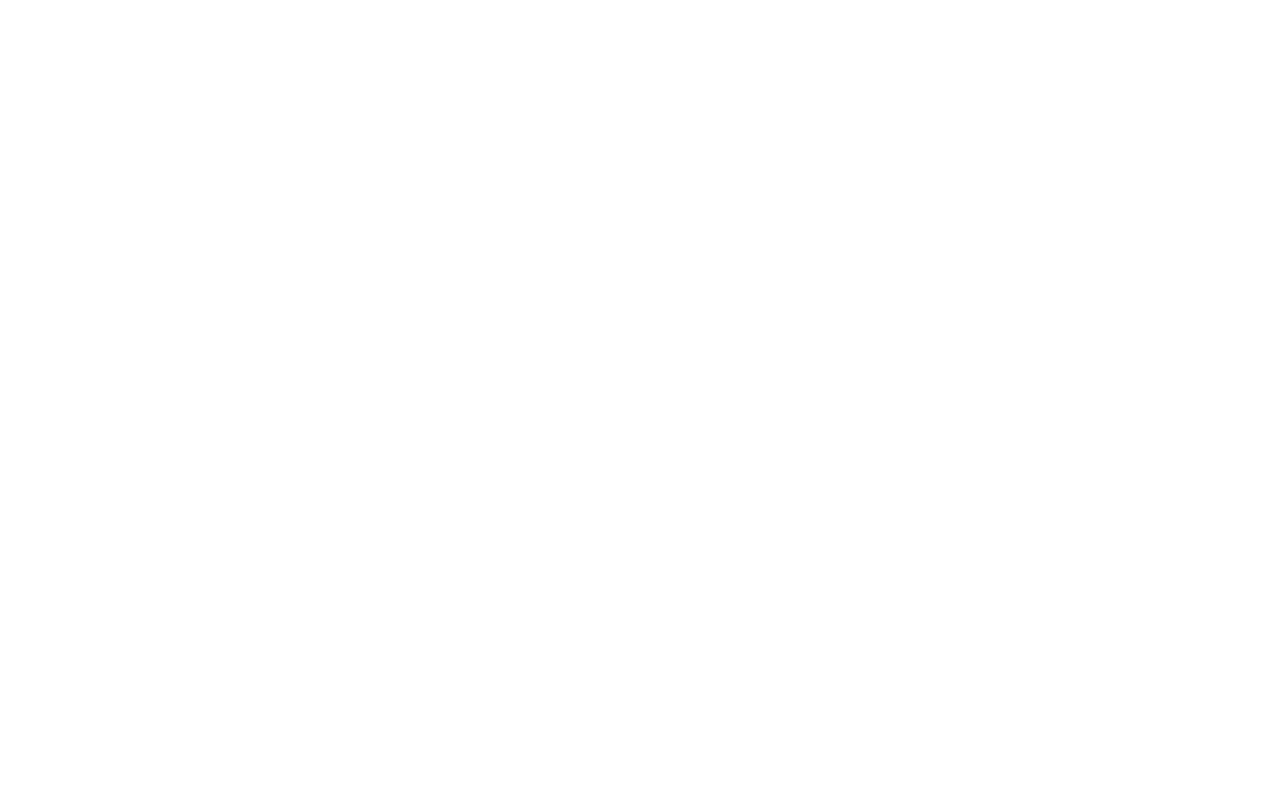
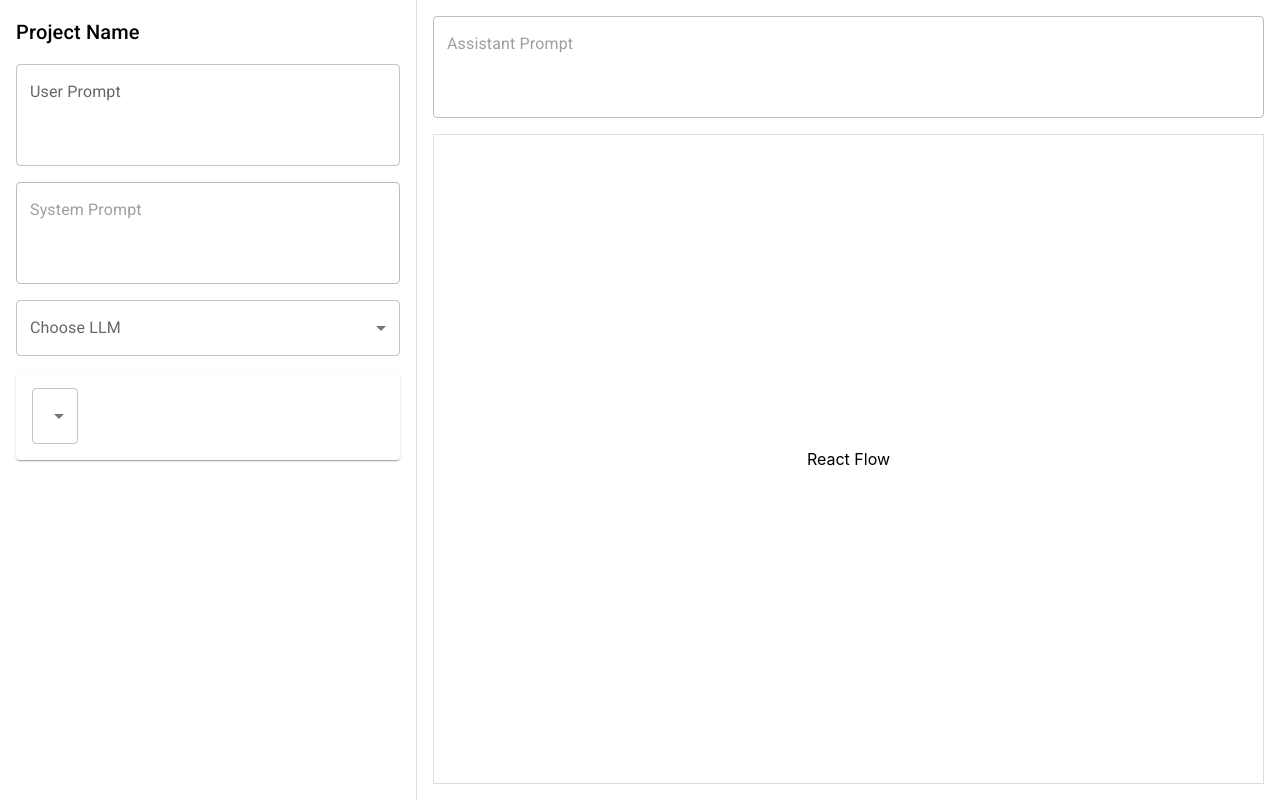
Before and after one commit to EmilianoBerrones/react-flow-test, a React (Vite) app in the folder app-name/: page /menu in a window 1280 px wide. Before the commit this address had no page. Built offline with nearby package versions, Linux system fonts and the light colour scheme; what reactflow would draw is missing.

Commit message:
LLM Menu first draft

```diff
--- a/app-name/src/App.tsx
+++ b/app-name/src/App.tsx
@@ -20,6 +20,7 @@ import {
     useNavigate,
 } from 'react-router-dom';
 import Login from './Login';
+import LLMMenu from "./LLMMenu.tsx";
 
 import Dagre from '@dagrejs/dagre'
 
@@ -1985,6 +1986,7 @@ export default function App() {
                 <Routes>
                     <Route path="/" element={<FlowComponent/>}/>
                     <Route path="/login" element={<Login/>}/>
+                    <Route path="/menu" element={<LLMMenu/>}/>
                 </Routes>
             </ReactFlowProvider>
         </Router>
--- /dev/null
+++ b/app-name/src/LLMMenu.tsx
@@ -0,0 +1,95 @@
+import {Box, TextField, Select, MenuItem, FormControl, InputLabel, Paper, Typography} from '@mui/material';
+
+const LLMMenu = () => {
+    return (
+        <Box sx={{ display: 'flex', height: '100vh' }}>
+            {/* Columna Izquierda */}
+            <Box
+                sx={{
+                    width: '30%',
+                    display: 'flex',
+                    flexDirection: 'column',
+                    gap: 2,
+                    padding: 2,
+                    borderRight: '1px solid #ddd',
+                }}
+            >
+                <Typography variant="h6" component="div">
+                    Project Name
+                </Typography>
+                {/* User Prompt */}
+                <TextField
+                    label="User Prompt"
+                    multiline
+                    rows={3}
+                    variant="outlined"
+                />
+
+                {/* System Prompt */}
+                <TextField
+                    label="System Prompt"
+                    multiline
+                    rows={3}
+                    variant="outlined"
+                    disabled // Asumiendo que es solo de lectura
+                />
+
+                {/* Choose LLM */}
+                <FormControl fullWidth variant="outlined">
+                    <InputLabel>Choose LLM</InputLabel>
+                    <Select label="Choose LLM" defaultValue="">
+                        <MenuItem value="gpt4-turbo">GPT-4 Turbo</MenuItem>
+                        <MenuItem value="gpt4-omni">GPT-4 Omni</MenuItem>
+                    </Select>
+                </FormControl>
+
+                {/* Section for Parameters */}
+                <Paper sx={{ padding: 2, display: 'flex', gap: 1 }}>
+                    {/* Ajusta este bloque según los parámetros específicos que desees mostrar */}
+                    <Select defaultValue="">
+                        <MenuItem value="param1">Param 1</MenuItem>
+                        <MenuItem value="param2">Param 2</MenuItem>
+                        <MenuItem value="param3">Param 3</MenuItem>
+                    </Select>
+                </Paper>
+            </Box>
+
+            <Box
+                sx={{
+                    flexGrow: 1,
+                    padding: 2,
+                    display: 'flex',
+                    flexDirection: 'column', // Aseguramos que los elementos se coloquen en columna
+                    gap: 2, // Espacio entre el Assistant Prompt y el gráfico
+                }}
+            >
+                {/* Assistant Prompt */}
+                <Box>
+                    <TextField
+                        label="Assistant Prompt"
+                        multiline
+                        fullWidth
+                        rows={3}
+                        variant="outlined"
+                        disabled // Asumiendo que es solo de lectura
+                    />
+                </Box>
+
+                {/* Gráfico ocupa el espacio restante */}
+                <Box
+                    sx={{
+                        flexGrow: 1, // Permite que el gráfico tome todo el espacio disponible
+                        border: '1px solid #ddd',
+                        display: 'flex',
+                        justifyContent: 'center',
+                        alignItems: 'center',
+                    }}
+                >
+                    React Flow
+                </Box>
+            </Box>
+        </Box>
+    );
+};
+
+export default LLMMenu;
```
